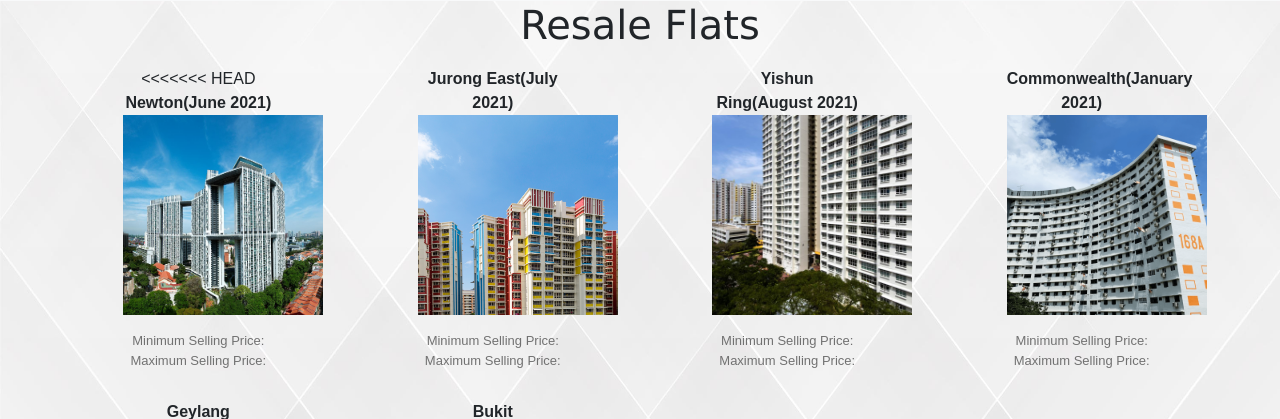
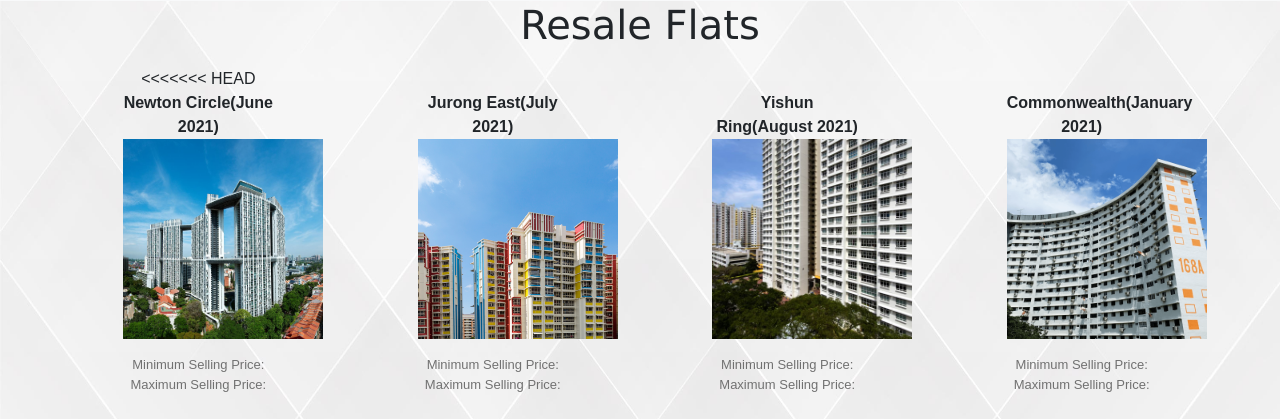
Before and after one commit to kelvinCJJ/HDBProject, a PHP site: page /resale.php in a window 1280 px wide. Shown: the part 325-744 px from the top of the page. Run offline with PHP 8.4, Linux system fonts and the light colour scheme.

Commit message:
I changed some text, still learning the PHP syntax

```diff
--- a/resale.php
+++ b/resale.php
@@ -8,7 +8,7 @@ require('components/navbar.inc.php');
 	<ul class="image-list-small">
     <li>
 <<<<<<< HEAD
-	<p class="btoname"><strong>Newton(June 2021)</strong>
+	<p class="btoname"><strong>Newton Circle(June 2021)</strong>
             <a href="resale1.php">
       <img src="img/bto1.jpg">
             </a>
```
